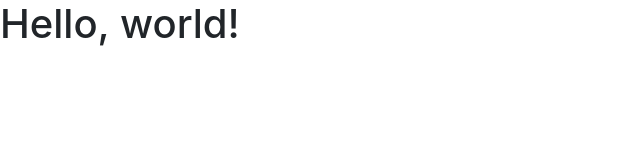
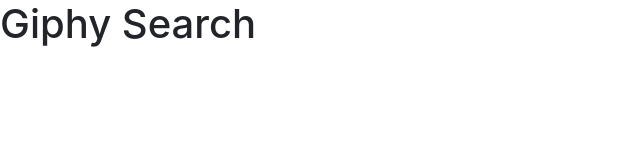
Before and after one commit to carlocabrera/giphy-search, a plain HTML site: page index.html in a window 1280 px wide. Shown: the whole page, without its empty margins (0-640 px from the left). Drawn offline with nearby package versions, Linux system fonts and the light colour scheme.

Commit message:
index pseudocode

```diff
--- a/index.html
+++ b/index.html
@@ -15,11 +15,20 @@
   <link rel="stylesheet" href="https://stackpath.bootstrapcdn.com/bootstrap/4.1.3/css/bootstrap.min.css" integrity="sha384-MCw98/SFnGE8fJT3GXwEOngsV7Zt27NXFoaoApmYm81iuXoPkFOJwJ8ERdknLPMO"
     crossorigin="anonymous">
 
-  <title>Hello, world!</title>
+  <title>Giphy Search</title>
 </head>
 
 <body>
-  <h1>Hello, world!</h1>
+    <!-- Header -->
+  <h1>Giphy Search</h1>
+
+  <!-- Display Giphy Buttons -->
+
+  <!-- Main Container -->
+
+  <!-- Display Giphys -->
+
+  <!-- Form -->
 
   <!-- Optional JavaScript -->
   <!-- jQuery first, then Popper.js, then Bootstrap JS -->
```
